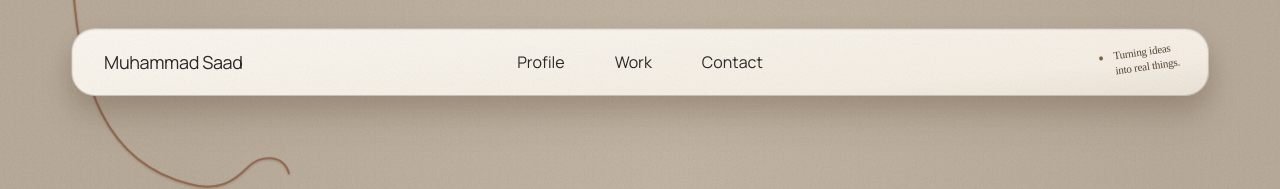
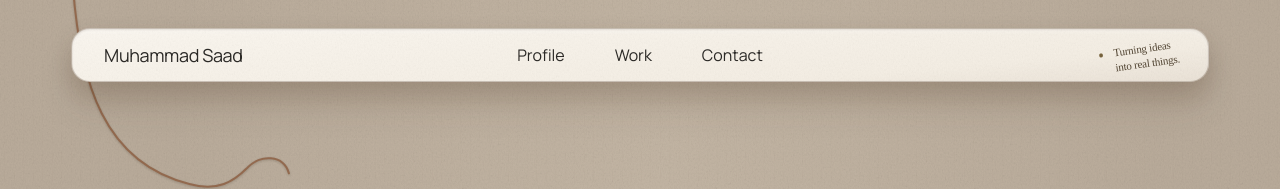
Before and after one commit to 3eebu/Portfolio, a React (Vite) app: page / in a window 1280 px wide. Shown: the top 189 px of the page. Built offline with nearby package versions, Linux system fonts and the light colour scheme.

Commit message:
Slim navbar in all scroll states

```diff
--- a/src/styles/main.css
+++ b/src/styles/main.css
@@ -45,13 +45,13 @@ a:focus-visible { outline: 2px solid #6e6232; outline-offset: 5px; border-radius
   top: clamp(20px, 2.153vw, 31px);
   left: 50%;
   width: min(1280px, 88.889vw);
-  height: 68px;
+  height: 54px;
   display: flex;
   align-items: center;
   padding: 0 32px;
   transform: translateX(-50%);
   border: 1px solid rgb(86 68 50 / 30%);
-  border-radius: 24px;
+  border-radius: 19px;
   background: linear-gradient(175deg, #faf6ef 0%, #f4eee4 76%, #eae2d7 100%);
   box-shadow: 0 3px 4px rgb(255 255 255 / 25%) inset, 0 1px 2px rgb(61 42 26 / 14%) inset,
     0 12px 24px rgb(65 46 29 / 18%), 0 24px 37px rgb(65 46 29 / 10%);
@@ -59,9 +59,10 @@ a:focus-visible { outline: 2px solid #6e6232; outline-offset: 5px; border-radius
   transition: top .3s ease, height .3s ease, box-shadow .3s ease;
 }
 .navbar::before { content: ''; position: absolute; inset: 0; border-radius: inherit; pointer-events: none; background: url('../assets/paper-grain.svg') center / 512px; mix-blend-mode: multiply; opacity: .12; }
-.navbar--scrolled { top: 16px; height: 65px; box-shadow: 0 2px 3px rgb(255 255 255 / 20%) inset, 0 12px 30px rgb(65 46 29 / 20%); }
+.navbar--scrolled { top: 16px; height: 52px; box-shadow: 0 2px 3px rgb(255 255 255 / 20%) inset, 0 12px 30px rgb(65 46 29 / 20%); }
 .navbar__brand { font-size: 18px; font-weight: 600; text-decoration: none; letter-spacing: -.02em; }
-.navbar__note { position: absolute; right: 29px; top: 15px; color: #514432; font-family: 'Segoe Print', 'Bradley Hand', cursive; font-size: 11px; line-height: 1.35; letter-spacing: -.02em; transform: rotate(-8deg); pointer-events: none; }
+.navbar__note { position: absolute; right: 29px; top: 12px; color: #514432; font-family: 'Segoe Print', 'Bradley Hand', cursive; font-size: 11px; line-height: 1.35; letter-spacing: -.02em; transform: rotate(-8deg); pointer-events: none; }
+.navbar--scrolled .navbar__note { top: 11px; }
 .navbar__note::before { content: '•'; position: absolute; left: -15px; top: -1px; color: #76623d; font-family: Georgia, serif; font-size: 14px; }
 .navbar__links { position: absolute; left: 50%; display: flex; align-items: center; gap: 50px; transform: translateX(-50%); }
 .navbar__links a { position: relative; font-size: 16px; font-weight: 500; text-decoration: none; transition: color .2s ease; }
@@ -183,8 +184,8 @@ a:focus-visible { outline: 2px solid #6e6232; outline-offset: 5px; border-radius
 
 @media (max-width: 900px) {
   .craft-details { display: none; }
-  .navbar { top: 14px; width: calc(100% - 28px); height: 60px; padding: 0 17px; border-radius: 19px; }
-  .navbar--scrolled { top: 9px; height: 58px; }
+  .navbar { top: 14px; width: calc(100% - 28px); height: 50px; padding: 0 17px; border-radius: 16px; }
+  .navbar--scrolled { top: 9px; height: 48px; }
   .navbar__note { display: none; }
   .navbar__brand { font-size: 14px; }
   .navbar__links { position: static; margin-left: auto; gap: 15px; transform: none; }
```
